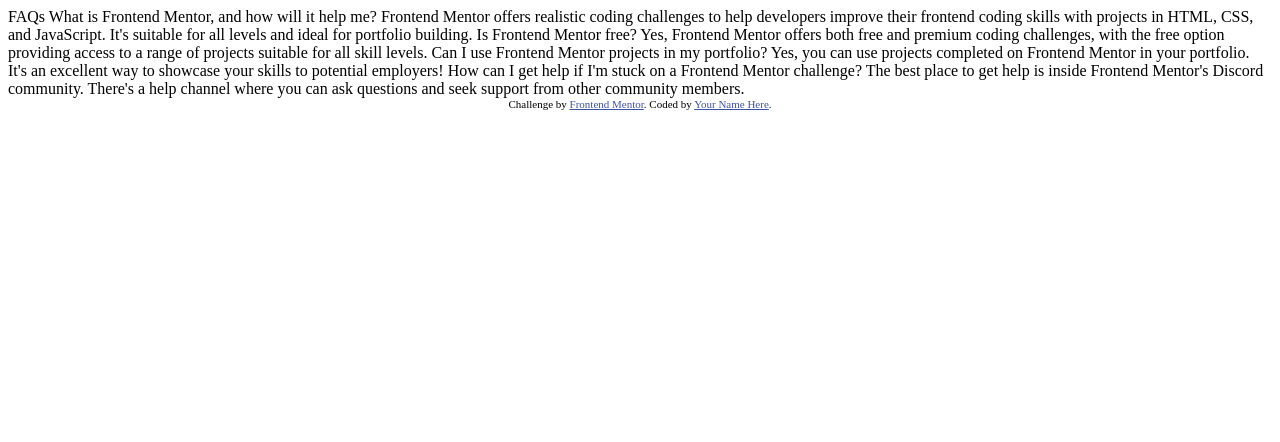
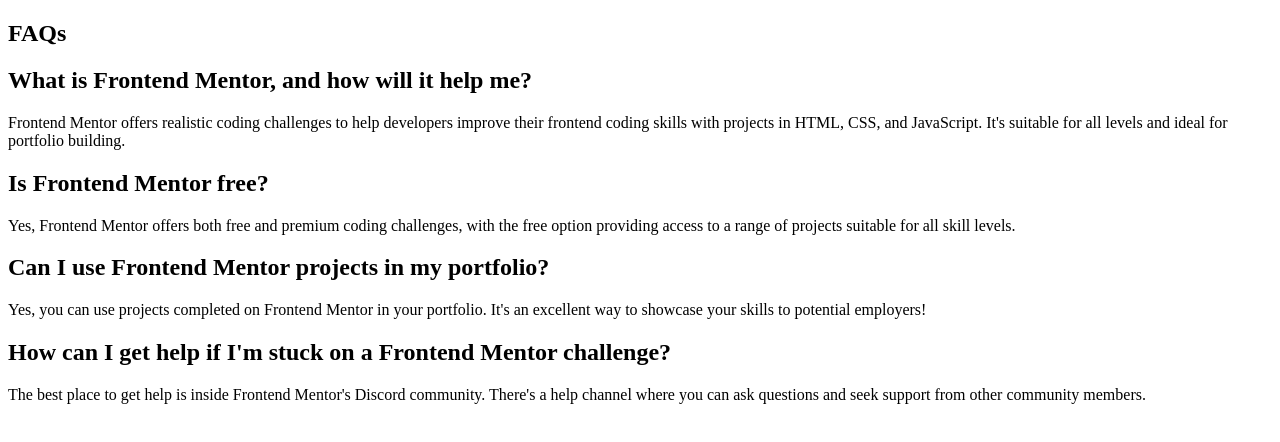
Before and after one commit to solvman/faq-accordion-main, a plain HTML site: page index.html in a window 1280 px wide. Drawn offline with Linux system fonts and the light colour scheme.

Commit message:
Refactor HTML structure and add FAQ accordion

```diff
--- a/index.html
+++ b/index.html
@@ -1,48 +1,82 @@
-<!DOCTYPE html>
+<!doctype html>
 <html lang="en">
   <head>
-  <meta charset="UTF-8">
-  <meta name="viewport" content="width=device-width, initial-scale=1.0"> <!-- displays site properly based on user's device -->
+    <meta charset="UTF-8" />
+    <meta name="viewport" content="width=device-width, initial-scale=1.0" />
+    <!-- displays site properly based on user's device -->
 
-  <link rel="icon" type="image/png" sizes="32x32" href="./assets/images/favicon-32x32.png">
+    <link
+      rel="icon"
+      type="image/png"
+      sizes="32x32"
+      href="./assets/images/favicon-32x32.png"
+    />
 
     <title>Frontend Mentor | FAQ accordion</title>
 
     <!-- Feel free to remove these styles or customise in your own stylesheet 👍 -->
     <style>
-    .attribution { font-size: 11px; text-align: center; }
-    .attribution a { color: hsl(228, 45%, 44%); }
+      .attribution {
+        font-size: 11px;
+        text-align: center;
+      }
+      .attribution a {
+        color: hsl(228, 45%, 44%);
+      }
     </style>
   </head>
   <body>
-
-  FAQs
-
-  What is Frontend Mentor, and how will it help me?
-
-  Frontend Mentor offers realistic coding challenges to help developers improve their
-  frontend coding skills with projects in HTML, CSS, and JavaScript. It's suitable for
-  all levels and ideal for portfolio building.
-
-  Is Frontend Mentor free?
-
-  Yes, Frontend Mentor offers both free and premium coding challenges, with the free
-  option providing access to a range of projects suitable for all skill levels.
-
-  Can I use Frontend Mentor projects in my portfolio?
-
-  Yes, you can use projects completed on Frontend Mentor in your portfolio. It's an excellent
-  way to showcase your skills to potential employers!
-
+    <main>
+      <article>
+        <h1>FAQs</h1>
+        <section class="accordion-item">
+          <header class="accordion-header">
+            <h2>What is Frontend Mentor, and how will it help me?</h2>
+            <i class="accordtion-icon plus"></i>
+          </header>
+          <p class="accordion-content">
+            Frontend Mentor offers realistic coding challenges to help
+            developers improve their frontend coding skills with projects in
+            HTML, CSS, and JavaScript. It's suitable for all levels and ideal
+            for portfolio building.
+          </p>
+        </section>
+        <section class="accordion-item">
+          <header class="accordion-header">
+            <h2>Is Frontend Mentor free?</h2>
+            <i class="accordtion-icon plus"></i>
+          </header>
+          <p class="accordion-content">
+            Yes, Frontend Mentor offers both free and premium coding challenges,
+            with the free option providing access to a range of projects
+            suitable for all skill levels.
+          </p>
+        </section>
+        <section class="accordion-item">
+          <header class="accordion-header">
+            <h2>Can I use Frontend Mentor projects in my portfolio?</h2>
+            <i class="accordtion-icon plus"></i>
+          </header>
+          <p class="accordion-content">
+            Yes, you can use projects completed on Frontend Mentor in your
+            portfolio. It's an excellent way to showcase your skills to
+            potential employers!
+          </p>
+        </section>
+        <section class="accordion-item">
+          <header class="accordion-header">
+            <h2>
               How can I get help if I'm stuck on a Frontend Mentor challenge?
-
-  The best place to get help is inside Frontend Mentor's Discord community. There's a help
-  channel where you can ask questions and seek support from other community members.
-
-
-  <div class="attribution">
-    Challenge by <a href="https://www.frontendmentor.io?ref=challenge" target="_blank">Frontend Mentor</a>.
-    Coded by <a href="#">Your Name Here</a>.
-  </div>
+            </h2>
+            <i class="accordtion-icon plus"></i>
+          </header>
+          <p>
+            The best place to get help is inside Frontend Mentor's Discord
+            community. There's a help channel where you can ask questions and
+            seek support from other community members.
+          </p>
+        </section>
+      </article>
+    </main>
   </body>
 </html>
```
Lines whose indentation alone changed are shown as unchanged.
